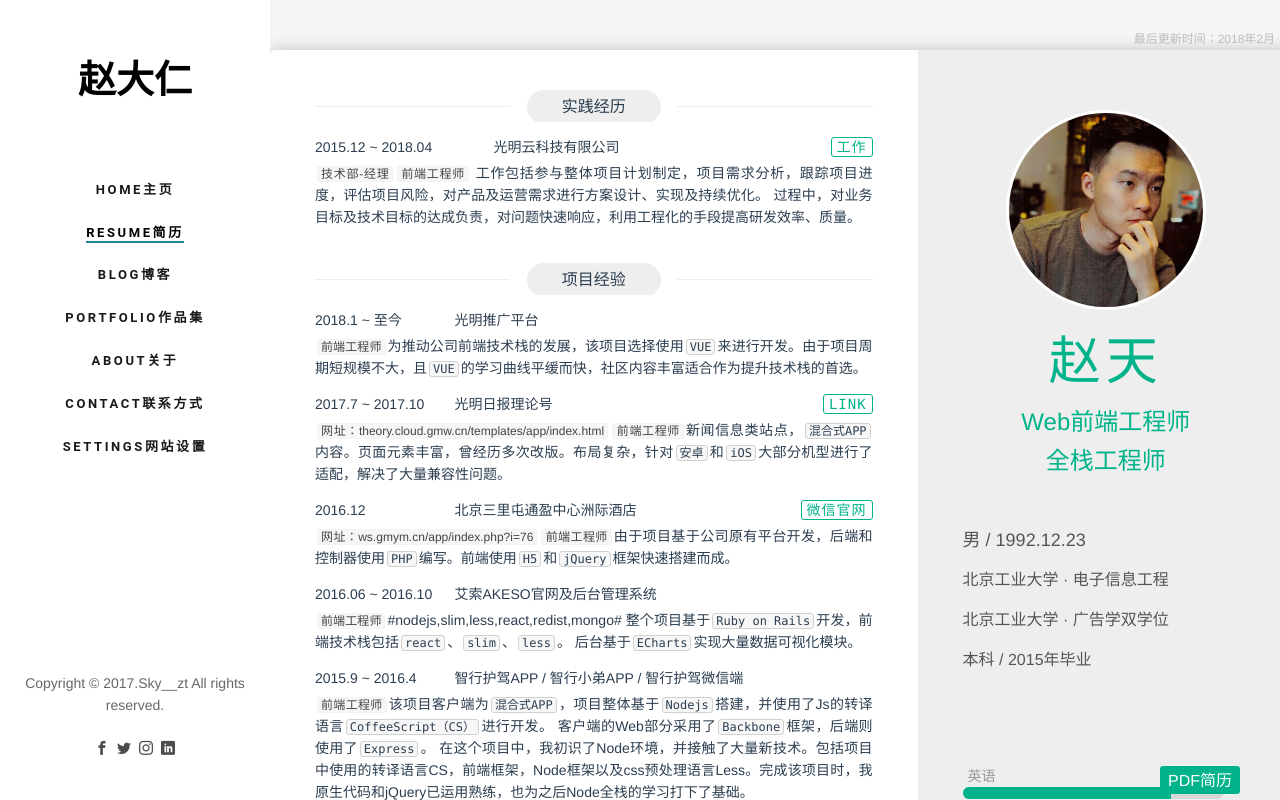
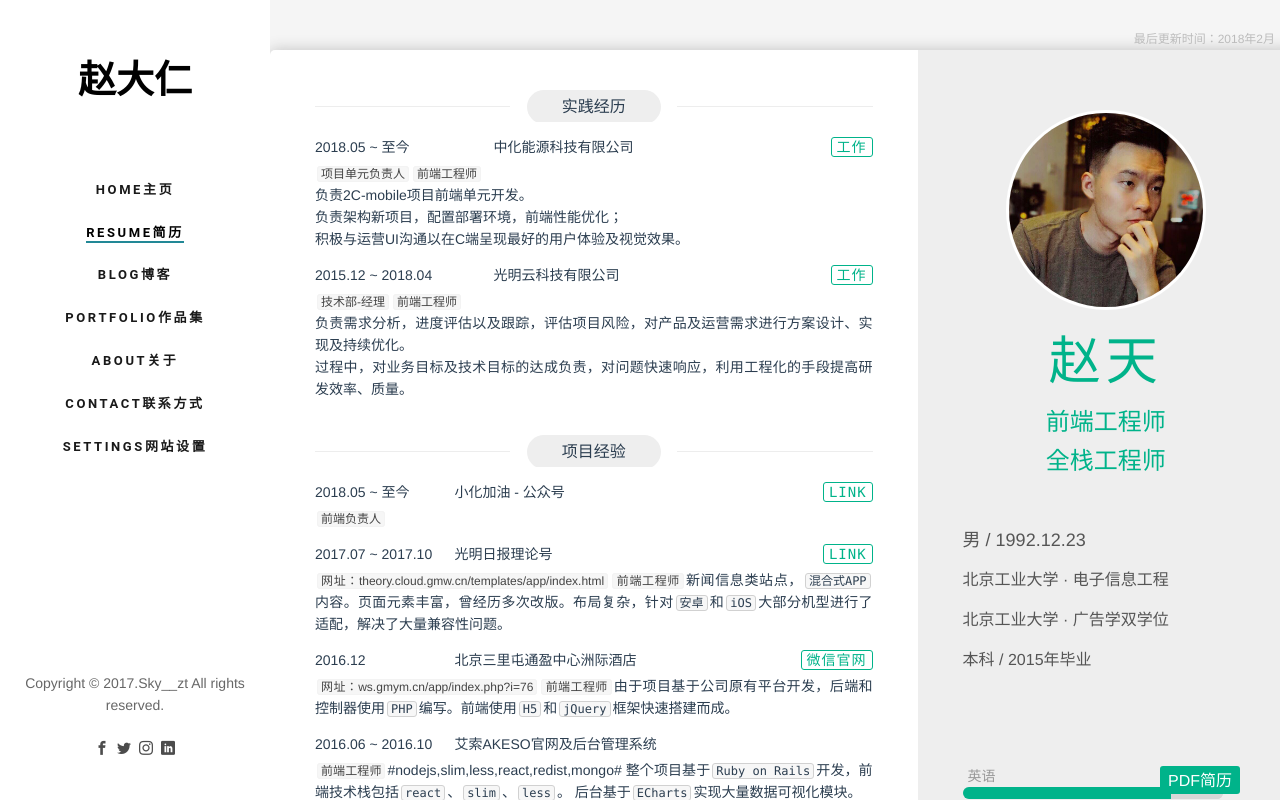
Before and after one commit to boyzhaotian/server-frontend, a Vue app: page /resume in a window 1280 px wide. Built offline with nearby package versions, Linux system fonts and the light colour scheme; a web font is replaced by a local one.

Commit message:
更新简历

```diff
--- a/src/views/Resume.vue
+++ b/src/views/Resume.vue
@@ -14,6 +14,23 @@
                         <div class=section-bd>
                             <div class=item>
                                 <header class=item-hd>
+                                    <span class=item-time>2018.05 ~ 至今</span>
+                                    <a class="btn item-more" href=http://weizhan.gmw.cn/web/index.php? target=_blank>工作</a>
+                                    <h3 class=item-name>中化能源科技有限公司</h3>
+                                </header>
+                                <div class=item-bd>
+                                    <p class=section-content>
+                                        <strong>项目单元负责人</strong><strong>前端工程师</strong>
+                                        <ul>
+                                          <li>负责2C-mobile项目前端单元开发。</li>
+                                          <li>负责架构新项目，配置部署环境，前端性能优化；</li>
+                                          <li>积极与运营UI沟通以在C端呈现最好的用户体验及视觉效果。</li>
+                                        </ul>
+                                    </p>
+                                </div>
+                            </div>
+                            <div class=item>
+                                <header class=item-hd>
                                     <span class=item-time>2015.12 ~ 2018.04</span>
                                     <a class="btn item-more" href=http://weizhan.gmw.cn/web/index.php? target=_blank>工作</a>
                                     <h3 class=item-name>光明云科技有限公司</h3>
@@ -21,8 +38,11 @@
                                 <div class=item-bd>
                                     <p class=section-content>
                                         <strong>技术部-经理</strong><strong>前端工程师</strong>
-                                        工作包括参与整体项目计划制定，项目需求分析，跟踪项目进度，评估项目风险，对产品及运营需求进行方案设计、实现及持续优化。
-                                        过程中，对业务目标及技术目标的达成负责，对问题快速响应，利用工程化的手段提高研发效率、质量。                            </p>
+                                        <ul>
+                                          <ul>负责需求分析，进度评估以及跟踪，评估项目风险，对产品及运营需求进行方案设计、实现及持续优化。</ul>
+                                          <ul>过程中，对业务目标及技术目标的达成负责，对问题快速响应，利用工程化的手段提高研发效率、质量。</ul>
+                                        </ul>
+                                    </p>
                                 </div>
                             </div>
 
@@ -64,19 +84,31 @@
                         <div class=section-bd>
                             <div class=item>
                                 <header class=item-hd>
-                                    <span class=item-time>2018.1 ~ 至今</span>
-                                    <!-- <a class="btn item-more" href=http://ws.gmym.cn/app/index.php?i=76 target=_blank>Link</a> -->
+                                    <span class=item-time>2018.05 ~ 至今</span>
+                                    <a class="btn item-more" href="https://m.sinochem-fjxs.com/weixin/filter/common/redirectFlag?flag=memberCenter&sbxid=wx175f54b5df1158b4" target="_blank">Link</a>
+                                    <h3 class=item-name>小化加油 - 公众号</h3>
+                                </header>
+                                <div class=item-bd>
+                                    <p class=section-content>
+                                        <strong>前端负责人</strong>
+                                    </p>
+                                </div>
+                            </div>
+                            <!-- <div class=item>
+                                <header class=item-hd>
+                                    <span class=item-time>2018.01 ~ 2018.04</span>
+                                    <a class="btn item-more" href=http://ws.gmym.cn/app/index.php?i=76 target=_blank>Link</a>
                                     <h3 class=item-name>光明推广平台</h3>
                                 </header>
                                 <div class=item-bd>
                                     <p class=section-content>
-                                        <strong>前端工程师</strong>为推动公司前端技术栈的发展，该项目选择使用<em>VUE</em>来进行开发。由于项目周期短规模不大，且<em>VUE</em>的学习曲线平缓而快，社区内容丰富适合作为提升技术栈的首选。
+                                        <strong>前端负责人</strong>为推动公司前端技术栈的发展，该项目选择使用<em>VUE</em>来进行开发。由于项目周期短规模不大，且<em>VUE</em>的学习曲线平缓而快，社区内容丰富适合作为提升技术栈的首选。
                                     </p>
                                 </div>
-                            </div>
+                            </div> -->
                             <div class=item>
                                 <header class=item-hd>
-                                    <span class=item-time>2017.7 ~ 2017.10</span>
+                                    <span class=item-time>2017.07 ~ 2017.10</span>
                                     <a class="btn item-more" href='http://theory.cloud.gmw.cn/templates/app/index.html' target=_blank>Link</a>
                                     <h3 class=item-name>光明日报理论号</h3>
                                 </header>
@@ -113,7 +145,7 @@
                             </div>
                             <div class=item>
                                 <header class=item-hd>
-                                    <span class=item-time>2015.9 ~ 2016.4</span>
+                                    <span class=item-time>2015.09 ~ 2016.04</span>
                                     <h3 class=item-name>智行护驾APP / 智行小弟APP / 智行护驾微信端</h3>
                                 </header>
                                 <div class=item-bd>
@@ -147,18 +179,17 @@
                         </header>
                         <div class=section-bd>
                             <ul class=section-list>
-                                <li><p class=section-content><i class="iconfont icon-dot"></i>精通<em>html/css/javascript</em>，熟练掌握<em>Bootstrap</em>、<em>jQuery</em>等前端框架。</p></li>
-                                <li><p class=section-content><i class="iconfont icon-dot"></i>精通<em>PC端</em>，<em>H5/APP</em>端的前端设计模式，熟悉<em>Nodejs</em>、<em>Reactjs</em>、<em>gulp</em>等前端构建工具。</p></li>
-                                <li><p class=section-content><i class="iconfont icon-dot"></i>了解<em>前端模块化开发</em>，<em>前端工程化</em>。</p></li>
-                                <li><p class=section-content><i class="iconfont icon-dot"></i>了解<em>PHP</em>、<em>Nodejs</em>、<em>java</em>、<em>Python</em>等服务器开发语言，有与相关工程师配合开发的工作经验。</p></li>
+                                <li><p class=section-content><i class="iconfont icon-dot"></i>精通<em>html/css/javascript</em>，熟练掌握<em>Vue</em>、<em>jQuery</em>，掌握<em>reactjs</em>、<em>angular</em>等前端框架。</p></li>
+                                <li><p class=section-content><i class="iconfont icon-dot"></i>精通<em>PC端</em>，<em>H5/APP</em>端的前端设计模式，熟悉<em>Webpack</em>、<em>gulp</em>等前端构建工具。</p></li>
+                                <li><p class=section-content><i class="iconfont icon-dot"></i>熟悉数据库基本操作，可使用<em>PHP</em>、<em>Nodejs</em>、<em>java</em>、<em>Python</em>等语言进行服务端开发。</p></li>
                                 <li><p class=section-content><i class="iconfont icon-dot"></i>重视<em>用户体验</em>，有一定<em>视觉设计</em>能力。</p></li>
                                 <!-- <li><p class=section-content><i class="iconfont icon-dot"></i>懂<em>设计</em>，重视<em>用户体验</em>与<em>代码可维护性</em>。</p></li> -->
                                 <!-- <li><p class=section-content><i class="iconfont icon-dot"></i>善于使用<em>CSS特性</em><em>打包</em><em>代码优化</em><em>合并请求</em>等方式来进行前端优化。</p></li> -->
                                 <!-- <li><p class=section-content><i class="iconfont icon-dot"></i>熟练使用<em>jQuery</em>、<em>Bootstrap等</em>流行框架，有能力自行搭建<em>模块化</em>框架。</p></li> -->
                                 <li><p class=section-content><i class="iconfont icon-dot"></i>熟练掌握<em>Git</em>，熟悉多人开发流程。</p></li>
-                                <li><p class=section-content><i class="iconfont icon-dot"></i>掌握<em>React</em>、<em>Vue</em>等Node框架。</p></li>
+                                <li><p class=section-content><i class="iconfont icon-dot"></i>掌握<em>koa</em>、<em>express</em>等Node后端框架。</p></li>
                                 <!-- <li><p class=section-content><i class="iconfont icon-dot"></i>掌握<em>文件打包工具</em>、<em>代码优化工具</em>及<em>扩展语言</em>的使用。</p></li> -->
-                                <li><p class=section-content><i class="iconfont icon-dot"></i>懂<em>微信小程序</em>开发，能够快速掌握新技能，可阅读<em>英文文档</em>，适应英文办公环境。</p></li>
+                                <li><p class=section-content><i class="iconfont icon-dot"></i>可以独立完成<em>微信小程序</em>开发，有过<em>小游戏</em>经验，能够快速掌握新技能，可阅读<em>英文文档</em>，适应英文办公环境。</p></li>
                                 <li><p class=section-content><i class="iconfont icon-dot"></i>有责任感，学习能力强，有良好的沟通技巧和团队合作精神。</p></li>
                             </ul>
                         </div>
@@ -210,7 +241,7 @@
                         <div class=name>
                             <h1>赵天</h1>
                         </div>
-                    <h2 class="job">Web前端工程师<br>全栈工程师</h2>
+                    <h2 class="job">前端工程师<br>全栈工程师</h2>
                     </section>
 
                     <section class=info>
```
